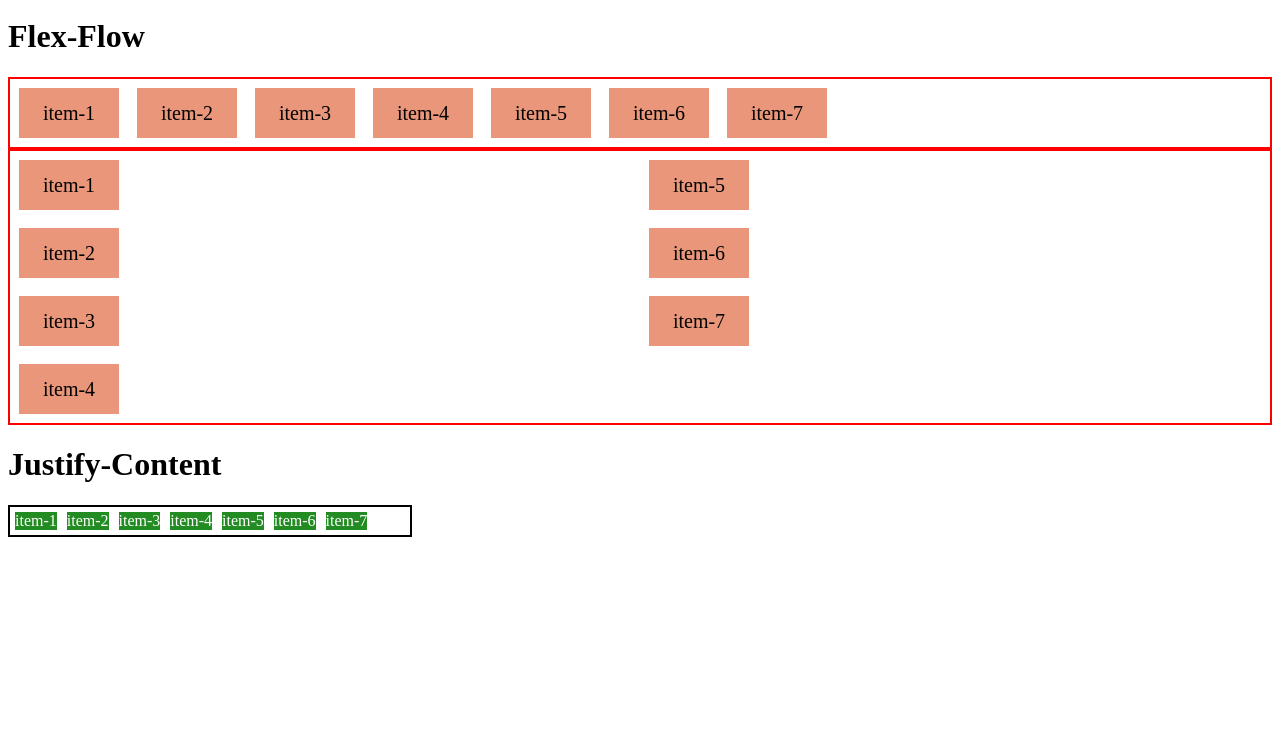
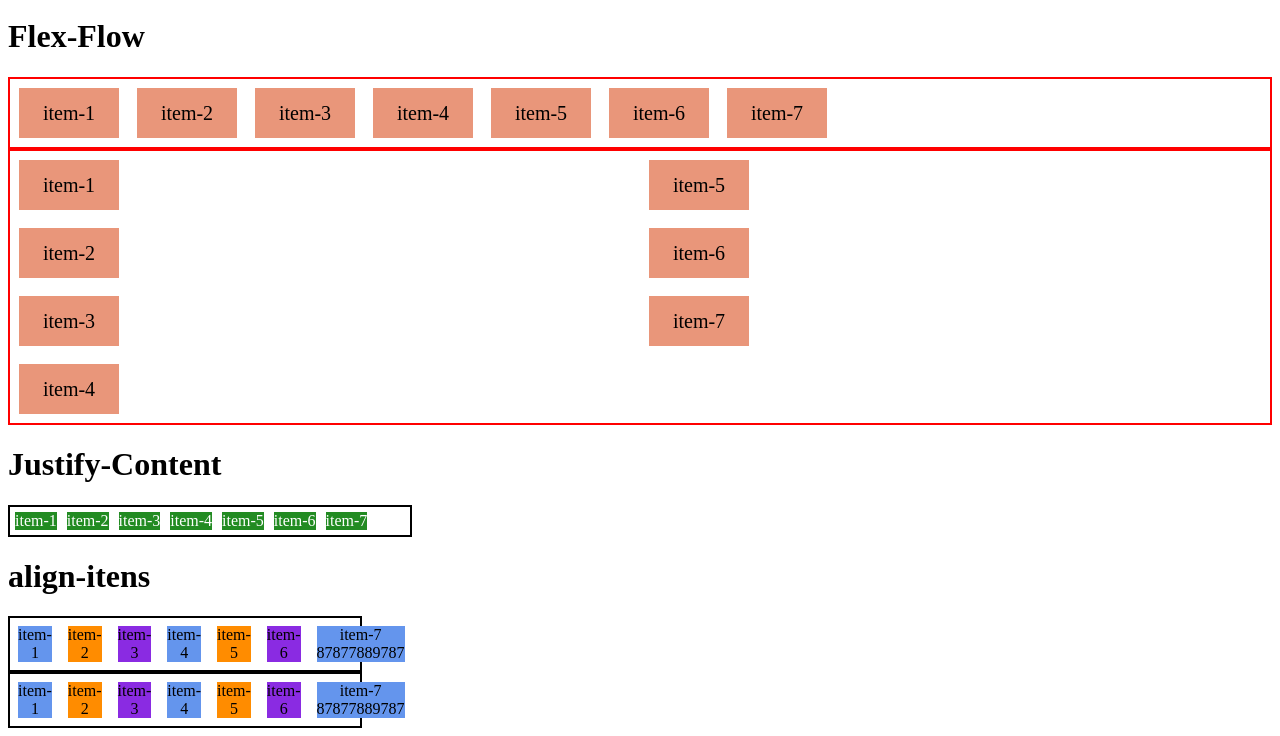
Before and after one commit to Jilmor/digital-innovation-one-codigos, a plain HTML site: page Aula-flexbox-projeto/Aulas/index.html in a window 1280 px wide. Shown: the part 1960-2696 px from the top of the page. Before the commit the page ends 2505 px from the top, so only its background shows below. Drawn offline with Linux system fonts and the light colour scheme.

Commit message:
atualização

```diff
--- a/Aula-flexbox-projeto/Aulas/estilo.css
+++ b/Aula-flexbox-projeto/Aulas/estilo.css
@@ -143,3 +143,23 @@
     text-align: center;
     color: white;
 }
+.container-align{
+    max-width: 350px;
+    border:2px solid black;
+    display: flex;
+
+}
+.align-itns{
+    margin: 8px;
+    text-align: center;
+    flex: 1;
+}
+.flexnumero{
+    flex: 1;
+}
+.centerl{
+    align-items: center;
+}
+.scretchl{
+    align-items: stretch;
+}
--- a/Aula-flexbox-projeto/Aulas/index.html
+++ b/Aula-flexbox-projeto/Aulas/index.html
@@ -151,5 +151,26 @@
         <div class="justify-item">item-6</div>
         <div class="justify-item azul">item-7</div>
     </div>
+    <div><h1>align-itens</h1></div>
+    <section class="container-align centerl">
+        <div class="align-itns azul">item-1</div>
+        <div class="align-itns laranja">item-2</div>
+        <div class="align-itns roxo">item-3</div>
+        <div class="align-itns azul">item-4</div>
+        <div class="align-itns laranja">item-5</div>
+        <div class="align-itns roxo">item-6</div>
+        <div class="align-itns azul">item-7 87877889787</div>
+    </section>
+    <section class="container-align stretchl">
+        <div class="align-itns azul">item-1</div>
+        <div class="align-itns laranja">item-2</div>
+        <div class="align-itns roxo">item-3</div>
+        <div class="align-itns azul">item-4</div>
+        <div class="align-itns laranja">item-5</div>
+        <div class="align-itns roxo">item-6</div>
+        <div class="align-itns azul">item-7 87877889787</div>
+    </section>
+
+
 </body>
 </html>
```
